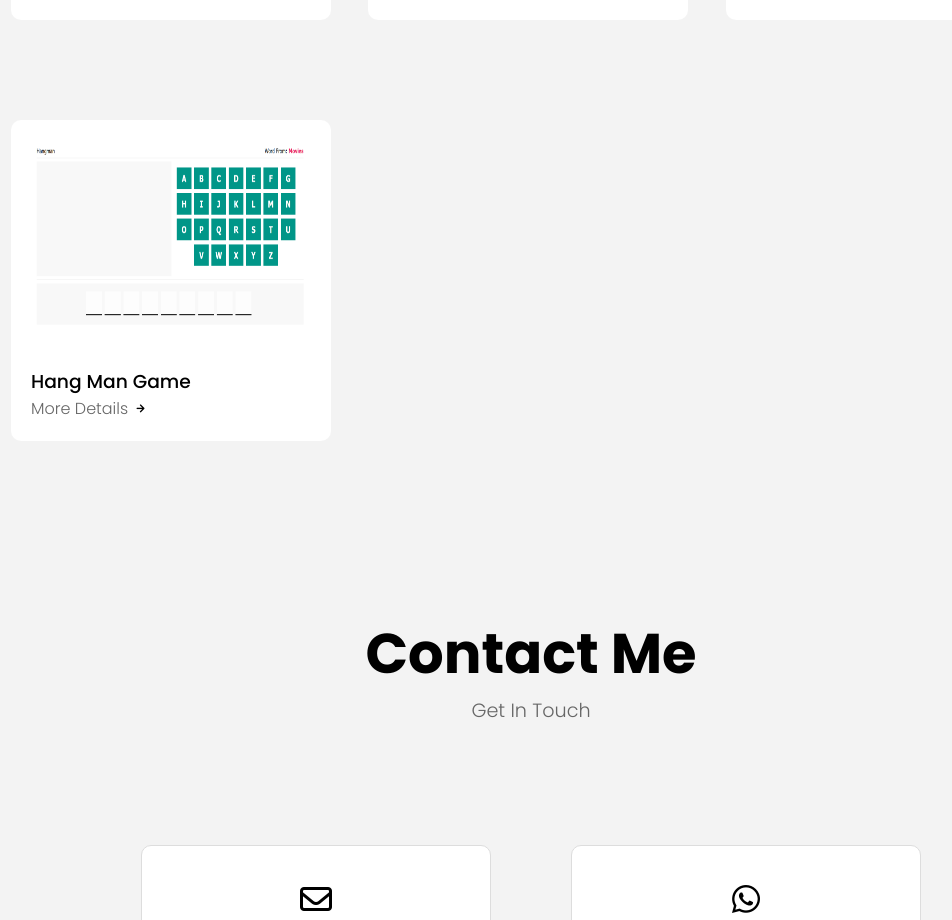
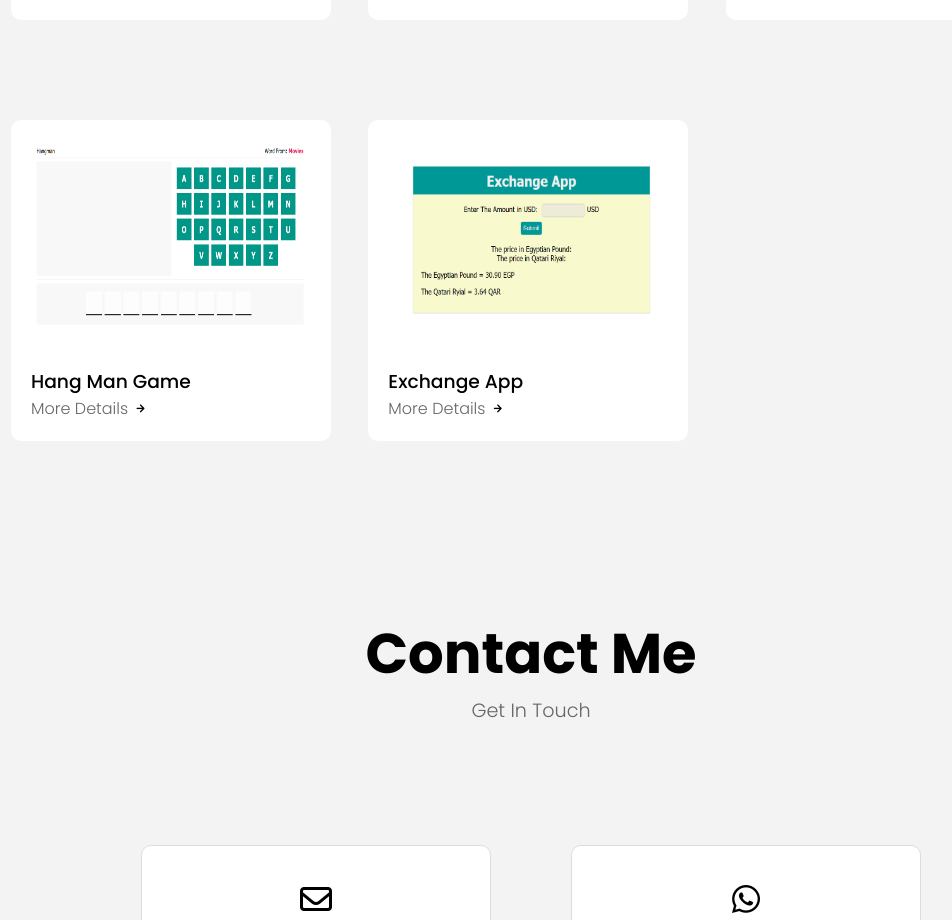
Before and after one commit to AHADEF2000/Ahmed_Hadef_Website, a React (Vite) app: page / in a window 1280 px wide. Shown: the part 4080-5000 px from the top of the page, without its empty margins (109-1061 px from the left). Built offline with nearby package versions, Linux system fonts and the light colour scheme; some icons are missing.

Commit message:
I added a new project to the portfolio

```diff
--- a/src/Components/projects/JavaScript.jsx
+++ b/src/Components/projects/JavaScript.jsx
@@ -1,7 +1,7 @@
 import todoImg from "../../assets/Imgs/todo-app.png"
 import quizImg from "../../assets/Imgs/Quiz_app.png"
 import hangImg from "../../assets/Imgs/hang_man_game.png"
-
+import Exchange from "../../assets/Imgs/Exchange.png"
 
 function JavaScript() {
     return (
@@ -32,7 +32,16 @@ function JavaScript() {
                     <div className="project-info">
                         <h3>Hang Man Game</h3>
                         <p> More Details  <i className="uil uil-arrow-right"></i></p>
+                    </div>
+                </a>
+            </div>
 
+            <div className="project-list-item">
+                <a href="https://ahadef2000.github.io/Exchange_app_practice/" target="blank">
+                    <img src={Exchange} />
+                    <div className="project-info">
+                        <h3>Exchange App</h3>
+                        <p> More Details  <i className="uil uil-arrow-right"></i></p>
                     </div>
                 </a>
             </div>
```
Also changed, not shown: src/assets/Imgs/Exchange.png (added).
